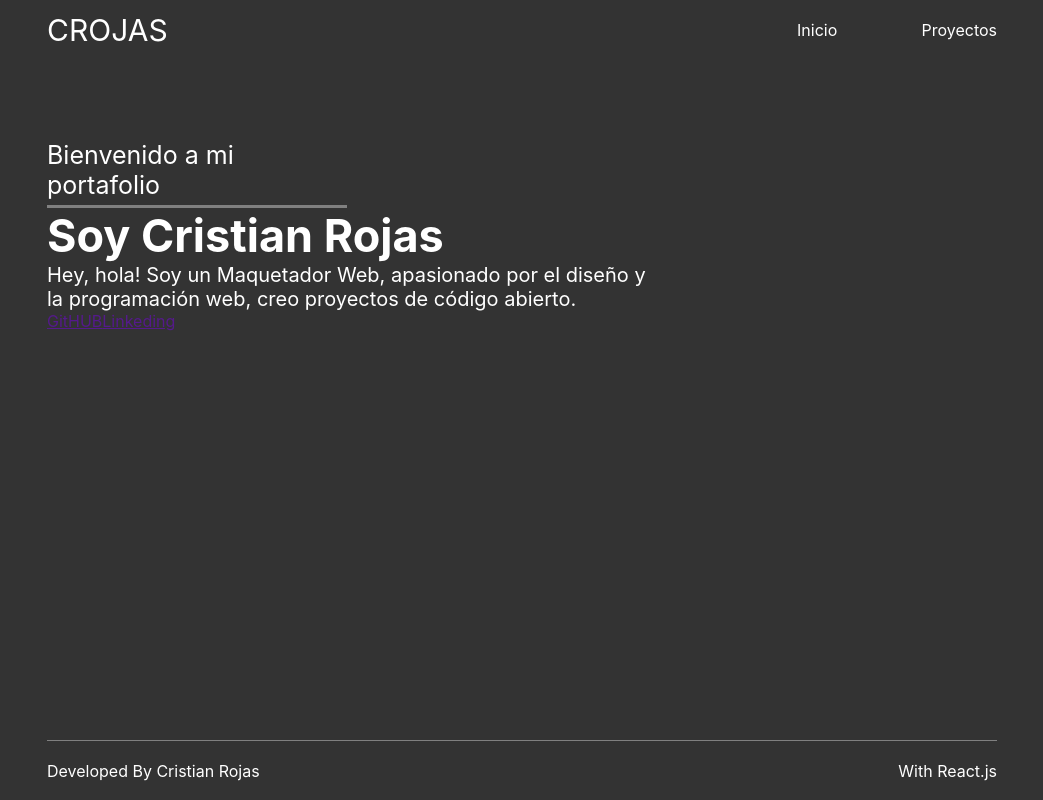
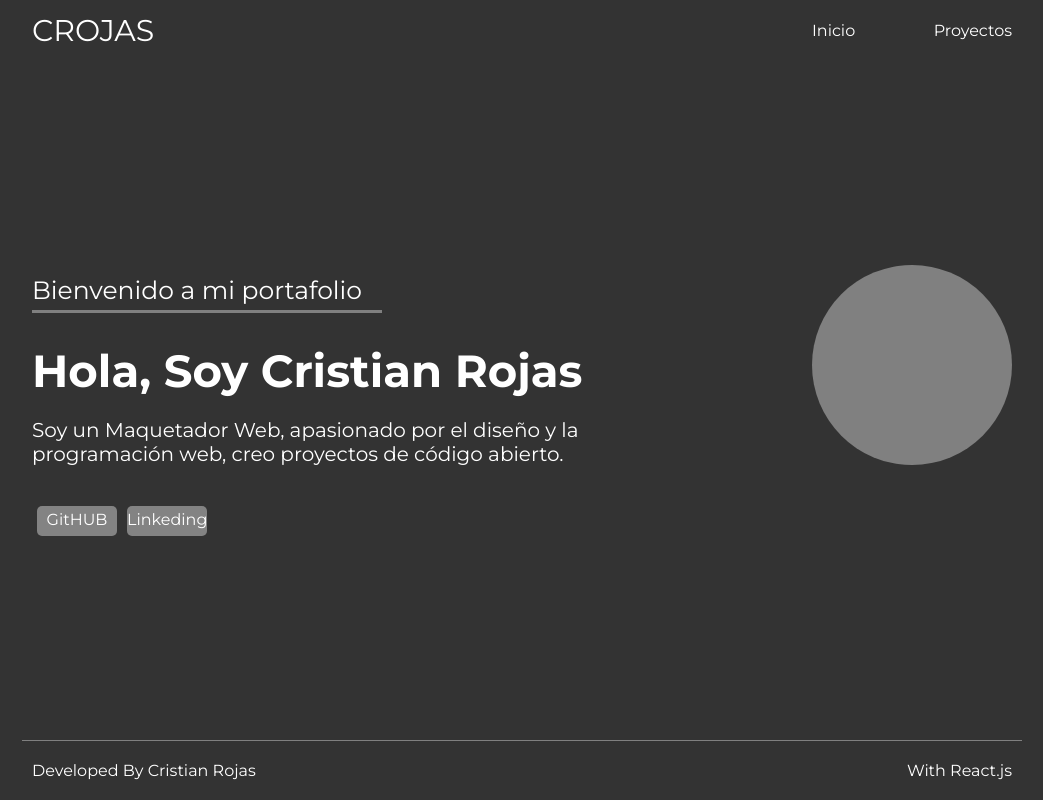
Before and after one commit to cristiandrc/cristiandrc.github.io, a React app: page / in a window 1280 px wide. Shown: the whole page, without its empty margins (118-1161 px from the left). Built offline with nearby package versions, Linux system fonts and the light colour scheme.

Commit message:
modificando estilos del Home

```diff
--- a/public/index.html
+++ b/public/index.html
@@ -5,6 +5,12 @@
     <meta http-equiv="X-UA-Compatible" content="IE=edge" />
     <meta name="viewport" content="width=device-width, initial-scale=1.0" />
     <link rel="icon" href="favicon.ico" />
+    <link rel="preconnect" href="https://fonts.googleapis.com" />
+    <link rel="preconnect" href="https://fonts.gstatic.com" crossorigin />
+    <link
+      href="https://fonts.googleapis.com/css2?family=Montserrat:wght@400;700&display=swap"
+      rel="stylesheet"
+    />
     <title>Cristian Rojas</title>
   </head>
   <body>
--- a/src/components/Hero.jsx
+++ b/src/components/Hero.jsx
@@ -1,17 +1,20 @@
 import React from "react";
-import { Section, H2, Pw, P } from "../style/Hero";
+import { Div, H2, Pw, P, A, Image } from "../style/Hero";
 const Hero = () => {
   return (
-    <Section>
-      <Pw>Bienvenido a mi portafolio</Pw>
-      <H2>Soy Cristian Rojas</H2>
-      <P>
-        Hey, hola! Soy un Maquetador Web, apasionado por el diseño y la
-        programación web, creo proyectos de código abierto.
-      </P>
-      <a href="">GitHUB</a>
-      <a href="">Linkeding</a>
-    </Section>
+    <Div>
+      <div>
+        <Pw>Bienvenido a mi portafolio</Pw>
+        <H2>Hola, Soy Cristian Rojas</H2>
+        <P>
+          Soy un Maquetador Web, apasionado por el diseño y la programación web,
+          creo proyectos de código abierto.
+        </P>
+        <A href="#">GitHUB</A>
+        <A href="#">Linkeding</A>
+      </div>
+      <Image src="" alt="" />
+    </Div>
   );
 };
 
--- a/src/style/Footer.js
+++ b/src/style/Footer.js
@@ -3,10 +3,11 @@ import styled from "styled-components";
 export const FooterStyle = styled.footer`
   width: 100%;
   height: 60px;
-  max-width: 950px;
+  max-width: 1000px;
   margin: 0 auto;
   display: flex;
   justify-content: space-between;
   align-items: center;
   border-top: solid 1px gray;
+  padding: 0 10px;
 `;
--- a/src/style/GlobalStyles.js
+++ b/src/style/GlobalStyles.js
@@ -3,8 +3,8 @@ import { createGlobalStyle } from "styled-components";
 export const GlobalStyles = createGlobalStyle`
 html {
         box-sizing: border-box;
-        font-family: -apple-system, BlinkMacSystemFont, 'Segoe UI', Roboto, Oxygen, Ubuntu, Cantarell, 'Open Sans', 'Helvetica Neue', sans-serif;
-
+        /* font-family: -apple-system, BlinkMacSystemFont, 'Segoe UI', Roboto, Oxygen, Ubuntu, Cantarell, 'Open Sans', 'Helvetica Neue', sans-serif; */
+        font-family: 'Montserrat', sans-serif;
 }
 
 *, *::before, *::after {
--- a/src/style/Header.js
+++ b/src/style/Header.js
@@ -8,11 +8,12 @@ export const HeaderStyle = styled.header`
 export const Div = styled.div`
   width: 100%;
   height: 100%;
-  max-width: 950px;
+  max-width: 1000px;
   display: flex;
   justify-content: space-between;
   align-items: center;
   margin: 0 auto;
+  padding: 0 10px;
 
   p {
     font-size: 30px;
--- a/src/style/Hero.js
+++ b/src/style/Hero.js
@@ -1,23 +1,46 @@
 import styled from "styled-components";
 
-export const Section = styled.section`
-  max-width: 950px;
-  margin: 80px auto 0;
+export const Div = styled.div`
+  width: 100%;
+  display: flex;
+  justify-content: space-between;
+  flex-wrap: wrap;
+  padding: 0 10px;
 `;
-
 export const H2 = styled.h2`
   font-size: 45px;
 `;
 
 export const Pw = styled.p`
   font-size: 25px;
-  width: 300px;
+  width: 350px;
   border-bottom: 3px solid gray;
   padding-bottom: 5px;
+  margin: 10px 0 30px;
 `;
 
 export const P = styled.p`
-  width: 80%;
+  width: 100%;
   max-width: 600px;
   font-size: 20px;
+  margin: 20px 0 40px;
 `;
+export const A = styled.a`
+  display: inline-block;
+  height: 30px;
+  width: 80px;
+  text-align: center;
+  padding-top: 4px;
+  border-radius: 5px;
+  color: white;
+  margin: 0 5px;
+  text-decoration: none;
+  background-color: #838383;
+`;
+
+export const Image = styled.div`
+  width: 200px;
+  height: 200px;
+  border-radius: 50%;
+  background: gray;
+`;
--- a/src/style/Layout.js
+++ b/src/style/Layout.js
@@ -9,4 +9,10 @@ export const Div = styled.div`
 
 export const Section = styled.section`
   height: calc(100vh - 120px);
+  width: 100%;
+  max-width: 1000px;
+  margin: 0 auto;
+  /* padding-top: 80px; */
+  display: grid;
+  place-items: center;
 `;
```
